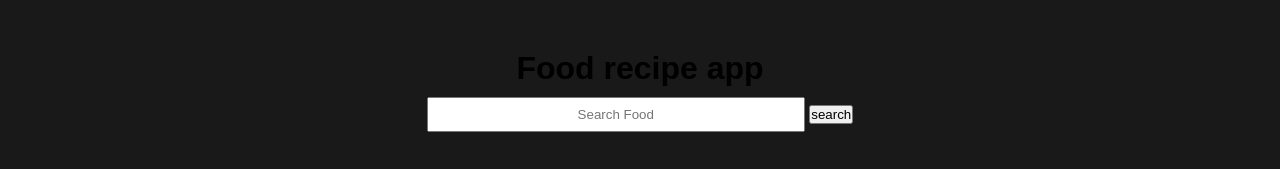
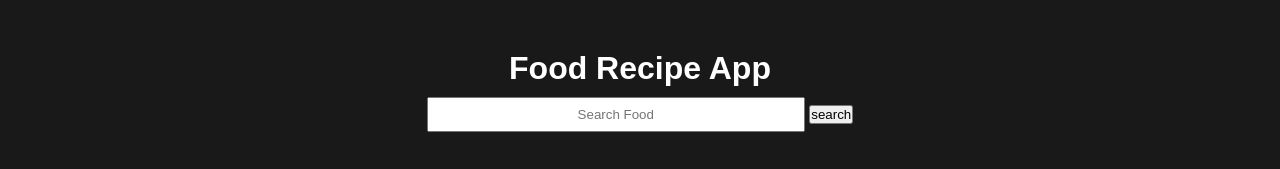
Before and after one commit to muyasamuel/Food_Recipe-App, a plain HTML site: page index.html in a window 1280 px wide. Shown: the top 169 px of the page. Drawn offline with nearby package versions, Linux system fonts and the light colour scheme; a web font is replaced by a local one.

Commit message:
Changing the headings color

```diff
--- a/styles.css
+++ b/styles.css
@@ -12,6 +12,8 @@
     margin-top: 40px;
     padding: 10px;
     font-family: Quintessential, sans-serif ;
+    color: #fff;
+    text-transform: capitalize;
 }
 body{
     background-color: rgba(0, 0, 0, 0.9);
```
